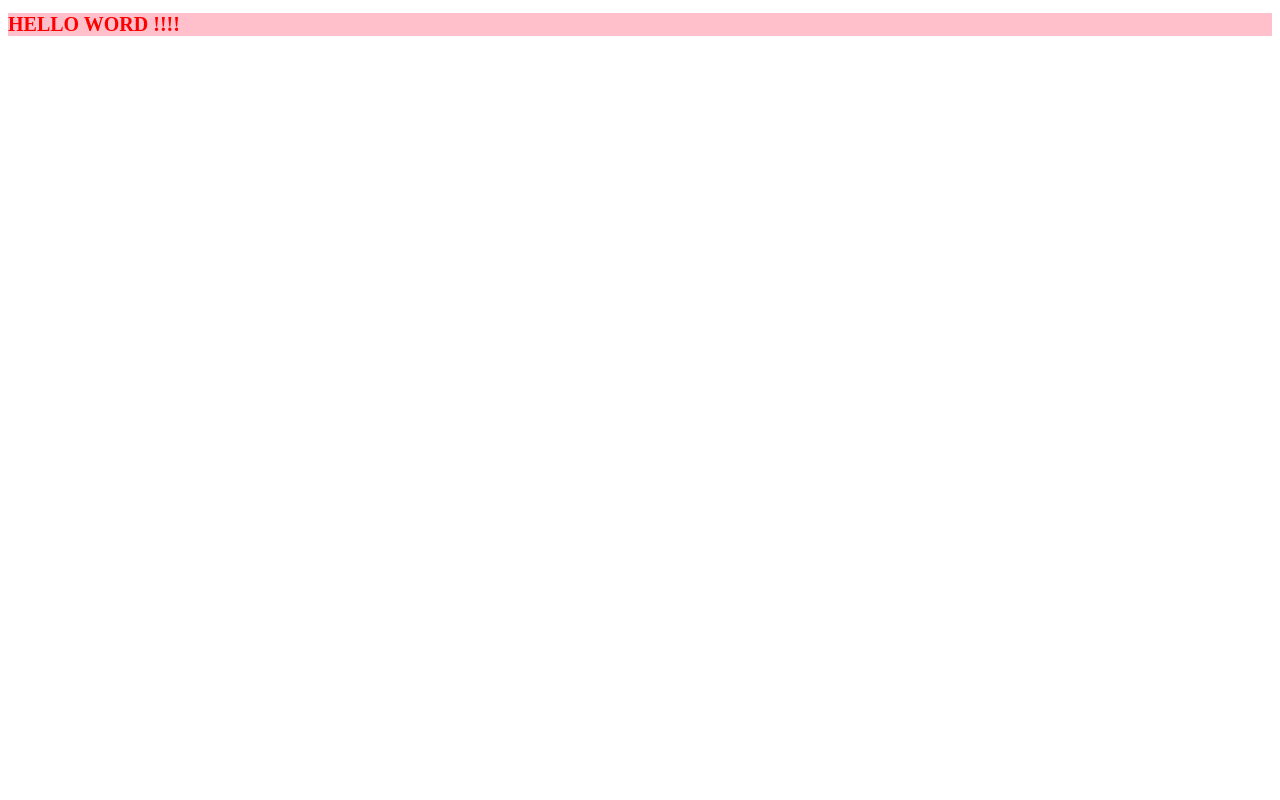
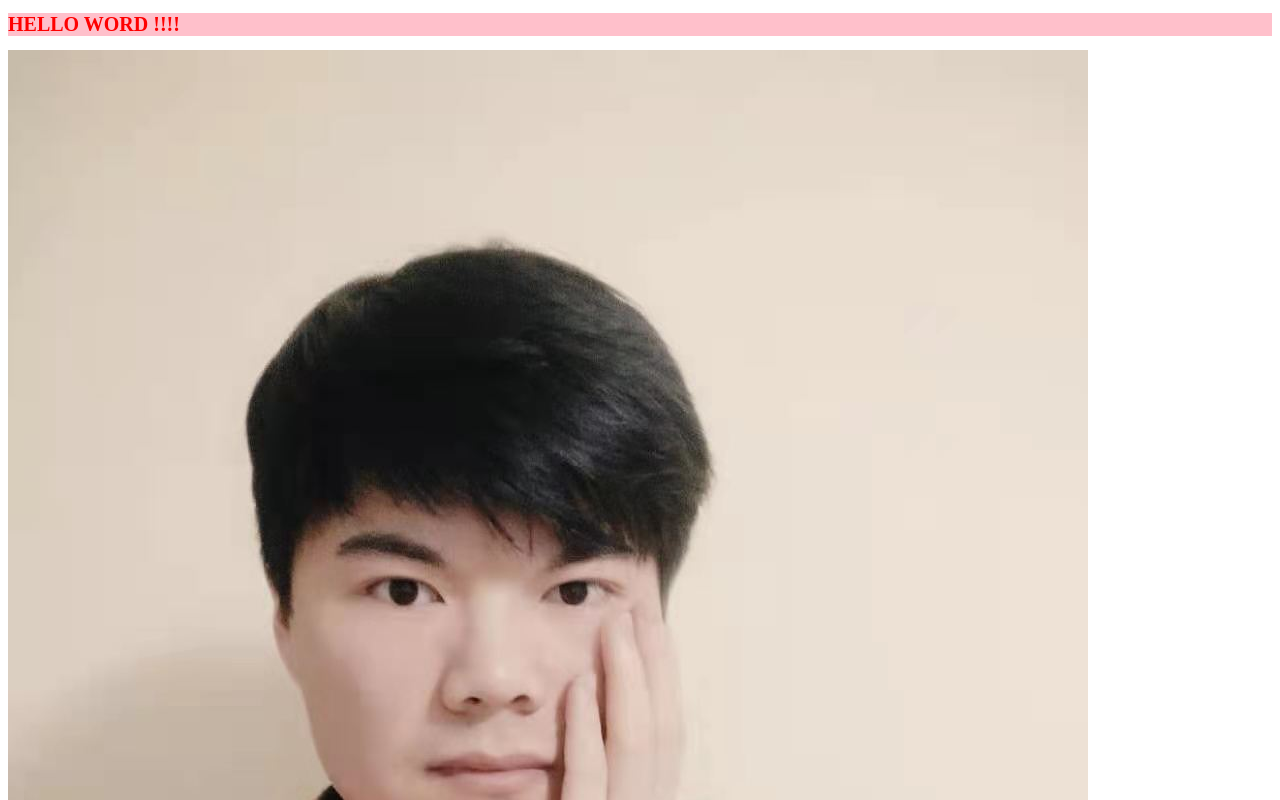
Before and after one commit to Mhw1996/newProject, a plain HTML site: page index.html in a window 1280 px wide. Shown: the top 800 px of the page. Drawn offline with Linux system fonts and the light colour scheme.

Commit message:
引入图片  002

```diff
--- a/index.html
+++ b/index.html
@@ -9,6 +9,7 @@
 </head>
 <body>
   <h1 class="title">HELLO WORD !!!!</h1>
+  <img src="./static/mhw.jpg" alt="">
 </body>
 <script src="./js/index.js"></script>
 </html>
```
Also changed, not shown: static/mhw.jpg (renamed from mhw.jpg).
